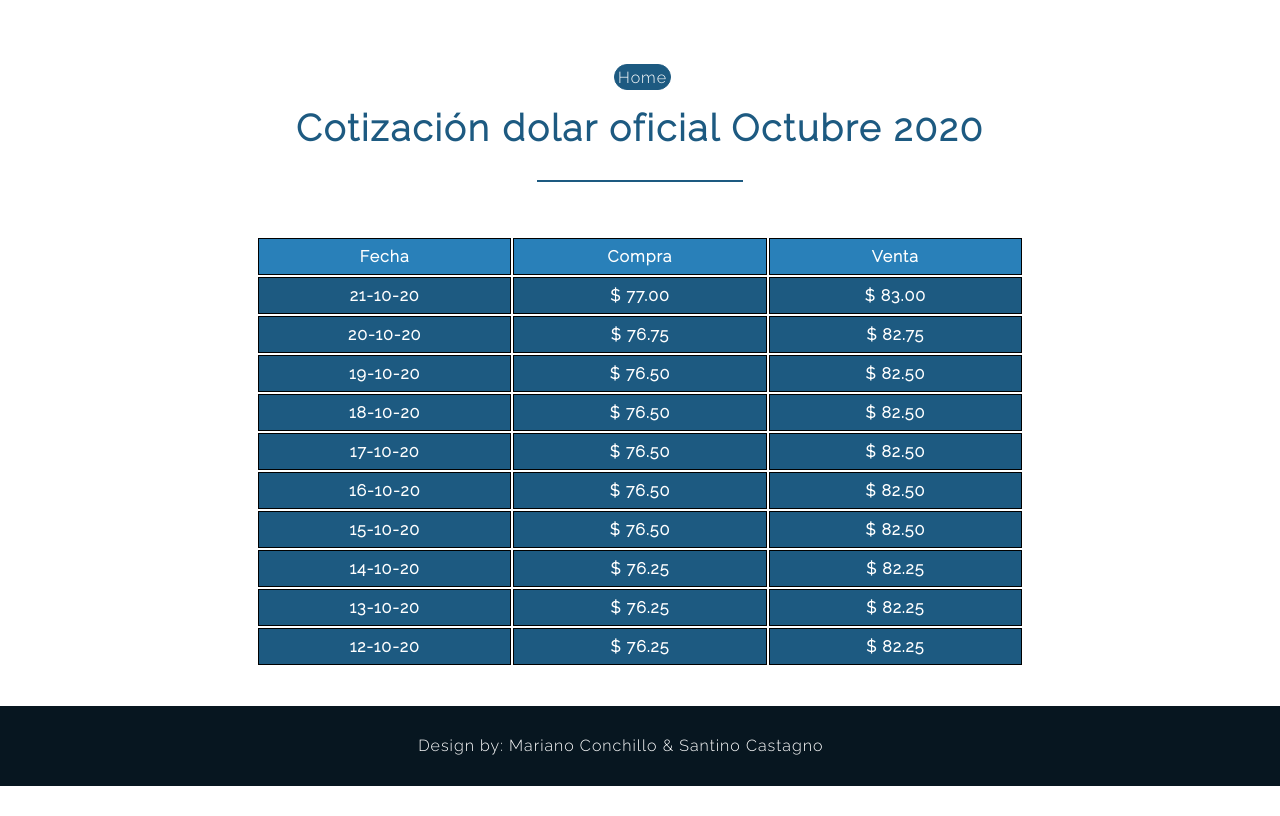
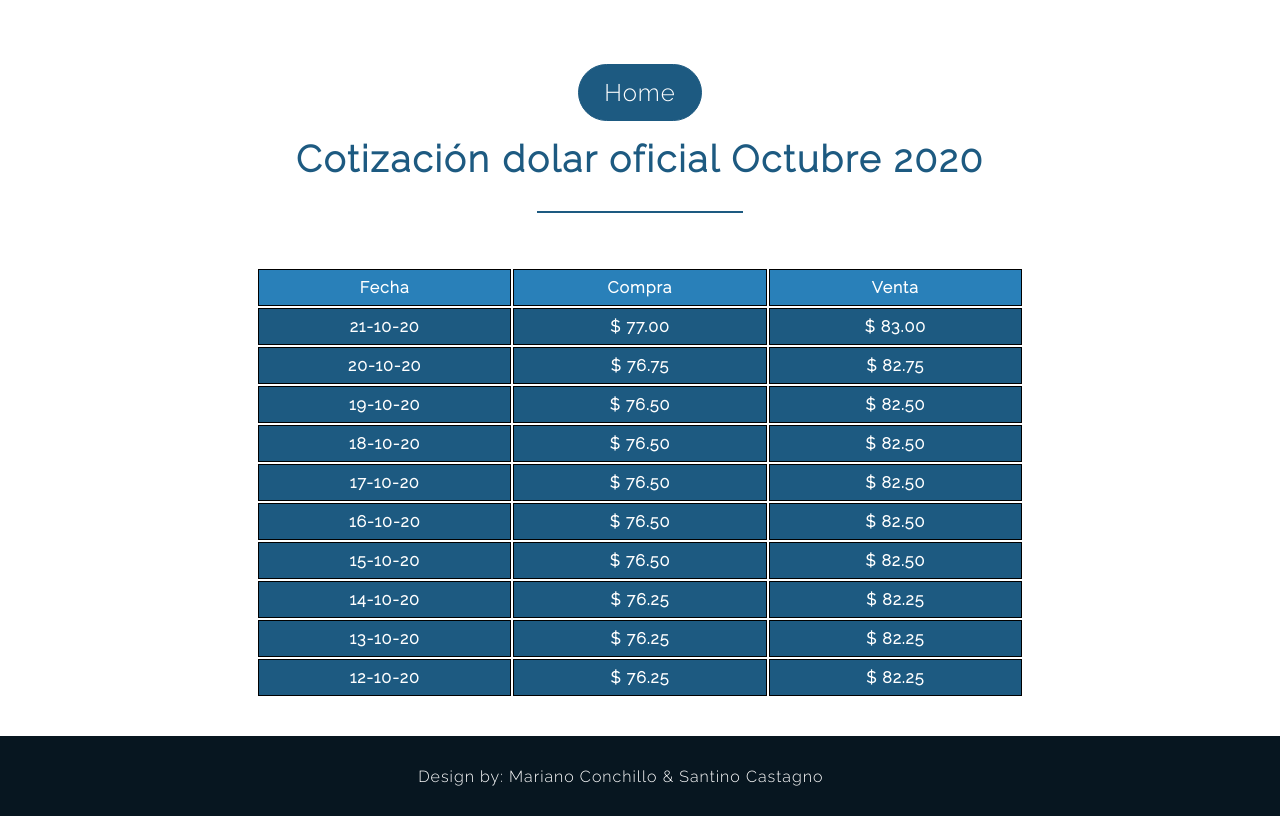
Before and after one commit to SantinoCastagno/economic-page, a plain HTML site: page public/record.html in a window 1280 px wide. Drawn offline with nearby package versions, Linux system fonts and the light colour scheme.

Commit message:
fix btn of the historic page

```diff
--- a/public/record.html
+++ b/public/record.html
@@ -18,9 +18,7 @@
   <body>
 
       <section class="history">
-        <div class="btn-container">
-          <a class="btn btn-full" href="index.html">Home</a>
-        </div>
+          <a class="btn btn-historic" href="index.html">Home</a>
 
         <h2>Cotización dolar oficial Octubre 2020</h2>
         <table class= "animate__animated animate__fadeIn">
--- a/styles/global.css
+++ b/styles/global.css
@@ -56,20 +56,14 @@ h1:after, h2:after {
   transition: background-color 0.2s, border 0.2s, color 0.2s;
 }
 
+.btn-historic{
+  font-size: 1.5rem;
+}
+
 .btn:hover {
   background-color: #0d2a3c;
   border: 1px solid #0d2a3c;
 }
-
-.btn-historic {
-  padding: 1% 2%;
-}
-
-.btn-full {
-  margin-right: 10%;
-  padding: 5% 5%;
-}
-
 /* ----------------------------------------------- */
 /* HEADER */
 /* ----------------------------------------------- */
@@ -312,10 +306,6 @@ footer p {
   padding-bottom: 3%;
 }
 
-.btn-container {
-  display: flex;
-}
-
 .th-history {
   width: 33.3%;
 }
```
Also changed, not shown: public/index.html (+1 -1 lines).
